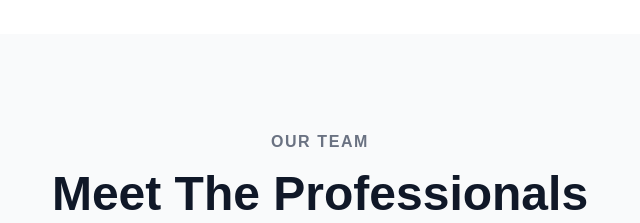
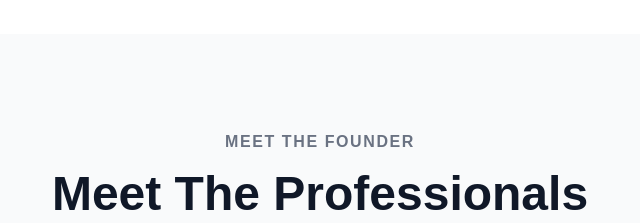
Before and after one commit to conflictonsions12/qwerty, a Next.js app: page /about in a window 1280 px wide. Shown: the part 1220-1443 px from the top of the page, without its empty margins (320-960 px from the left). Built offline with nearby package versions, Linux system fonts and the light colour scheme.

Commit message:
Update OurTeam.jsx

```diff
--- a/src/components/OurTeam.jsx
+++ b/src/components/OurTeam.jsx
@@ -26,7 +26,7 @@ export default function OurTeam() {
       <div className="max-w-7xl mx-auto">
         <div className="text-center mb-12 md:mb-16">
           <span className="text-sm md:text-base font-semibold text-gray-500 tracking-widest uppercase">
-            OUR TEAM
+            Meet The Founder
           </span>
           <h2 className="mt-4 text-3xl md:text-4xl lg:text-5xl font-extrabold text-gray-900">
             Meet The Professionals
```
